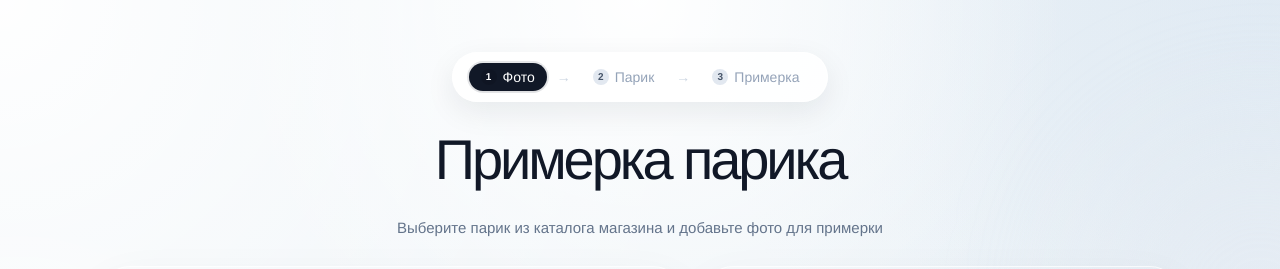
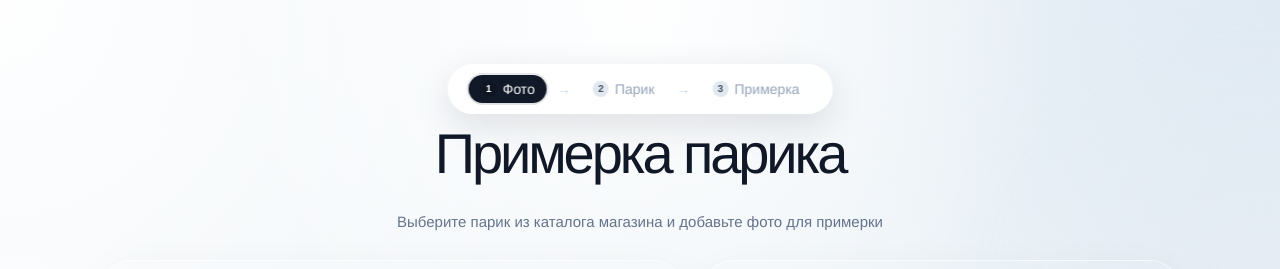
Before and after one commit to artemkudliuk-alt/domvolos, a Next.js app: page / in a window 1280 px wide. Shown: the top 269 px of the page. Built offline with nearby package versions, Linux system fonts and the light colour scheme; no server answers.

Commit message:
fix: make step progress header strictly fixed to top viewport window on scroll

```diff
--- a/components/step-progress-header.tsx
+++ b/components/step-progress-header.tsx
@@ -17,7 +17,7 @@ export function StepProgressHeader({
   const step3State = hasResult ? "completed" : hasSelfie && hasWig ? "active" : "upcoming";
 
   return (
-    <div className="sticky top-3 z-30 mx-auto mb-2 flex max-w-fit items-center justify-center gap-1.5 rounded-full border border-white/80 bg-white/85 px-3 py-2 shadow-[0_10px_30px_rgba(17,24,39,0.08)] backdrop-blur-md transition-all duration-300 sm:gap-2.5 sm:px-4 sm:py-2.5">
+    <div className="fixed top-4 left-1/2 -translate-x-1/2 z-50 flex max-w-fit items-center justify-center gap-1.5 rounded-full border border-white/85 bg-white/90 px-3.5 py-2 shadow-[0_12px_36px_rgba(17,24,39,0.12)] backdrop-blur-lg transition-all duration-300 sm:gap-2.5 sm:px-5 sm:py-2.5">
       {/* Step 1: Selfie */}
       <div
         className={[
--- a/components/wig-try-on-widget.tsx
+++ b/components/wig-try-on-widget.tsx
@@ -250,7 +250,7 @@ export function WigTryOnWidget() {
       <div className="pointer-events-none absolute right-[-150px] top-[8%] h-[340px] w-[340px] rounded-full bg-slate-200/35 blur-3xl animate-float-ambient-reverse" />
 
       <div className="mx-auto flex min-h-screen w-full max-w-[1160px] flex-col gap-5 px-4 py-8 sm:gap-6 sm:px-6 sm:py-10 lg:gap-7 lg:px-8 lg:py-12 xl:px-10">
-        <header className="space-y-4 pt-1 text-center animate-fade-in-up">
+        <header className="space-y-4 pt-10 sm:pt-12 text-center animate-fade-in-up">
           <StepProgressHeader
             hasSelfie={Boolean(selfieFile)}
             hasWig={Boolean(selectedWig)}
```
